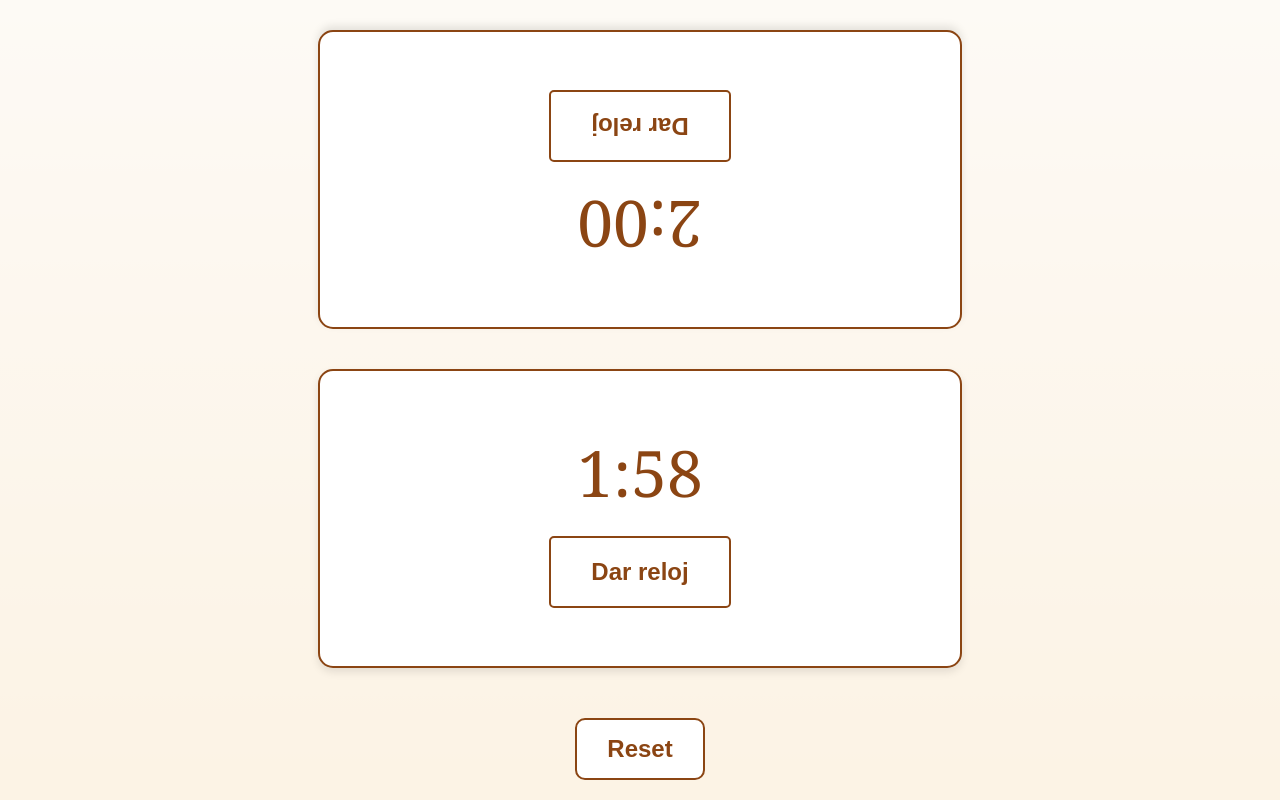
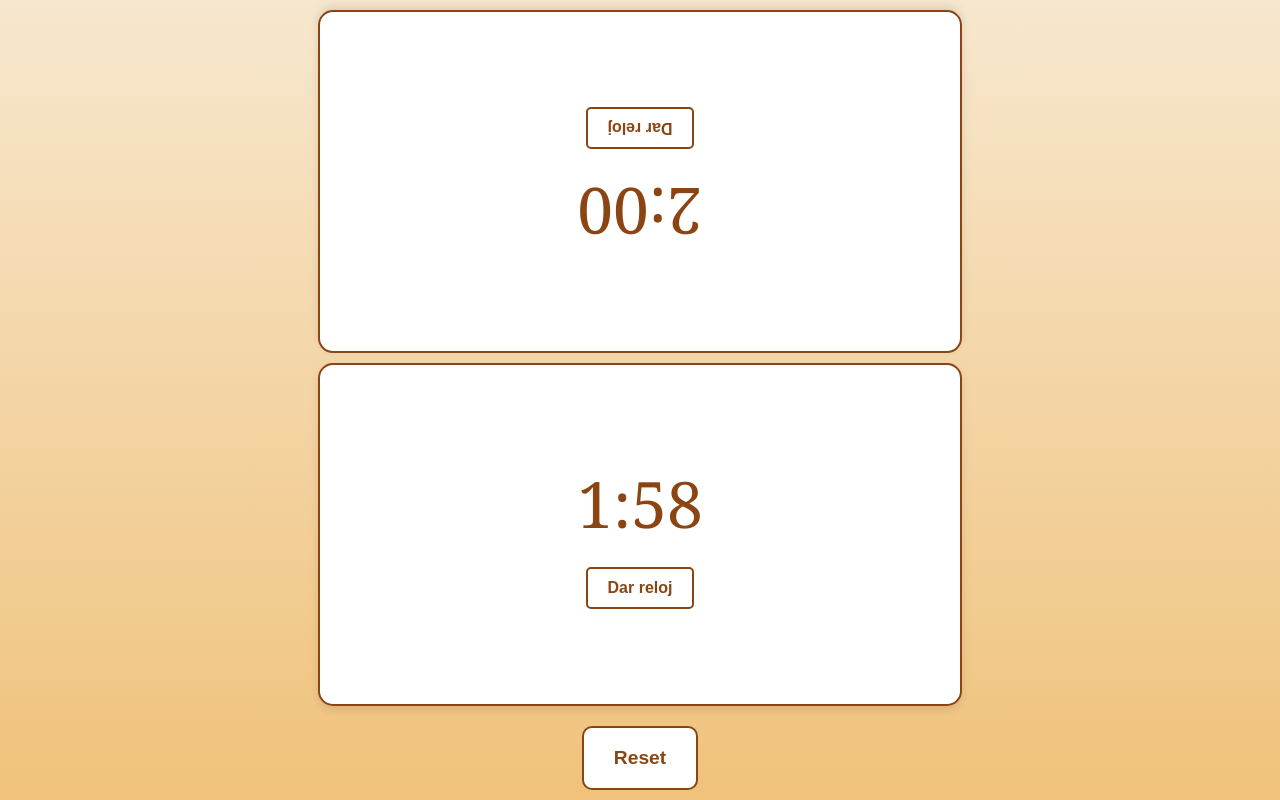
Before and after one commit to sky10p/MyWeddingChess, a website: page index.html in a window 1280 px wide. Both pictures are taken after a click on the button "Iniciar Juego". Drawn offline with Linux system fonts and the light colour scheme.

Commit message:
fix: fix height of the device

```diff
--- a/index.html
+++ b/index.html
@@ -8,7 +8,8 @@
     <link rel="stylesheet" href="styles.css">
 </head>
 <body>
-    <div id="setup-view" class="view">
+    <div id="content">
+        <div id="setup-view" class="view" >
             <div class="header">
                 <h1>Chess Point</h1>
                 <h2>Pablo y Elena</h2>
@@ -39,7 +40,7 @@
                 <button onclick="startGame()">Iniciar Juego</button>
             </div>
         </div>
-    <div id="clock-view" class="view" style="display: none;">
+        <div id="clock-view" class="game" style="display: none;">
             <div id="player2" class="player">
                 <div class="time" id="time2">10:00</div>
                 <button onclick="switchPlayer(2)">Dar reloj</button>
@@ -50,6 +51,8 @@
             </div>
             <button onclick="resetClock()" class="reset-button">Reset</button>
         </div>
+    </div>
+
     <script src="scripts.js"></script>
 </body>
 </html>
--- a/scripts.js
+++ b/scripts.js
@@ -47,14 +47,13 @@ function startGame() {
   document.getElementById("setup-view").style.display = "none";
   document.getElementById("clock-view").style.display = "flex";
 
-  document.getElementById("player1").style.transform = "rotate(0deg)";
-  document.getElementById("player2").style.transform = "rotate(180deg)";
-
   if (document.getElementById("player1-color").value === "black") {
     activePlayer = 2;
   } else {
     activePlayer = 1;
   }
+  document.getElementById("player1").style.transform = "rotate(0deg)";
+  document.getElementById("player2").style.transform = "rotate(180deg)";
   running = true;
   if (activePlayer === 1) {
     timer1 = setInterval(() => countdown(1), 1000);
@@ -74,7 +73,7 @@ function switchPlayer(player) {
       time2 += increment2;
       timer1 = setInterval(() => countdown(1), 1000);
     }
-    activePlayer = 3 - activePlayer; // Cambia de 1 a 2 y de 2 a 1
+    activePlayer = 3 - activePlayer;
   }
 }
 
@@ -102,8 +101,6 @@ function resetClock() {
   activePlayer = 1;
   document.getElementById("setup-view").style.display = "flex";
   document.getElementById("clock-view").style.display = "none";
-  document.getElementById("player1-color").value = "white";
-  document.getElementById("player2-color").value = "black";
   updateDisplay();
 }
 
@@ -127,3 +124,12 @@ document
       document.getElementById("player1-color").value = "white";
     }
   });
+
+// Event listeners for clicking the entire player div
+document.getElementById("player1").addEventListener("click", function () {
+  switchPlayer(1);
+});
+
+document.getElementById("player2").addEventListener("click", function () {
+  switchPlayer(2);
+});
--- a/styles.css
+++ b/styles.css
@@ -1,11 +1,18 @@
-body {
+html, body {
+    height: 100%;
+    width: 100%;
+    margin: 0;
+    padding: 0;
     font-family: 'Georgia', serif;
+}
+
+#content{
     display: flex;
     flex-direction: column;
     align-items: center;
     justify-content: center;
-    height: 100vh;
-    margin: 0;
+    height: 100%;
+    width: 100%;
     background: linear-gradient(to bottom, #f7e7ce, #f0c27b); /* Fondo degradado */
 }
 
@@ -80,35 +87,34 @@ button:hover {
     color: #8B0000; /* Color rojo oscuro */
 }
 
-button:focus {
-    outline: none;
-}
-
 #clock-view {
+    display: flex;
     flex-direction: column;
     align-items: center;
-    justify-content: center;
-    gap: 20px;
+    justify-content: space-between;
+    gap: 10px;
     width: 100%;
     height: 100%;
+    padding: 10px;
+    box-sizing: border-box;
+    overflow: hidden; /* Evita el desplazamiento */
 }
 
 .player {
     flex: 1;
     text-align: center;
     padding: 20px;
-    margin: 10px;
     background-color: #ffffff;
     border: 2px solid #8B4513; /* Color marrón */
+    width: 90%;
     border-radius: 15px;
     box-shadow: 0 4px 8px rgba(0, 0, 0, 0.1);
-    transform: rotate(0deg);
     display: flex;
     flex-direction: column;
     justify-content: center;
     align-items: center;
-    width: 90%;
     max-width: 600px;
+    cursor: pointer; /* Indica que el div es pulsable */
 }
 
 #player2 {
@@ -121,29 +127,20 @@ button:focus {
     color: #8B4513; /* Color marrón */
 }
 
-.player button {
-    padding: 20px 40px;
-    font-size: 1.5em; /* Tamaño de fuente más grande */
+.reset-button {
+    flex: 0.1;
+    padding: 15px 30px;
+    font-size: 1.2em;
+    border-radius: 10px;
+    background-color: #ffffff;
+    color: #8B4513; /* Color marrón */
+    border: 2px solid #8B4513; /* Color marrón */
+    cursor: pointer;
+    transition: background-color 0.3s, color 0.3s;
+    margin-top: 10px; /* Espacio para separar del resto */
 }
 
-.reset-button {
-    padding: 15px 30px;
-    font-size: 1.5em;
-    margin-top: 20px;
-    border-radius: 10px;
+.reset-button:hover {
+    background-color: #f0e68c; /* Color dorado claro */
+    color: #8B0000; /* Color rojo oscuro */
 }
-
-@media (max-width: 600px) {
-    .player {
-        padding: 10px;
-    }
-
-    .time {
-        font-size: 3em;
-    }
-
-    button {
-        padding: 15px 30px;
-        font-size: 1.2em;
-    }
-}
```
Lines whose indentation alone changed are shown as unchanged.
